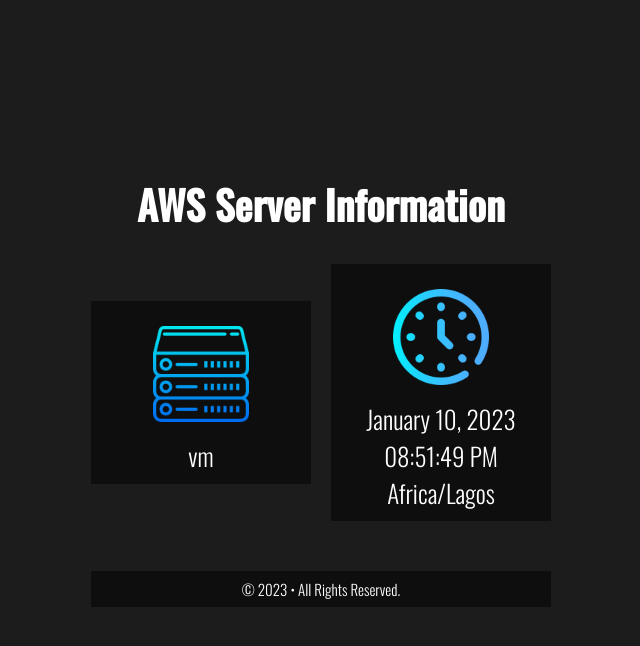
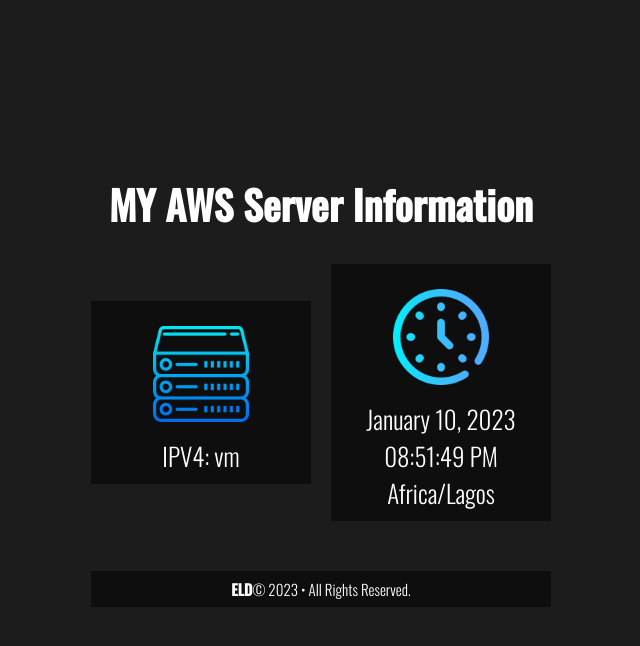
Before and after one commit to skylarng89/server_stats_template, a PHP site: page / in a window 1280 px wide. Shown: the top 646 px of the page, without its empty margins (319-959 px from the left). Run offline with PHP 8.4, Linux system fonts and the light colour scheme.

Commit message:
made minimal changes

```diff
--- a/index.php
+++ b/index.php
@@ -17,13 +17,13 @@
 <body>
 
     <div id="wrapper">
-        <h1 id="pageTitle">AWS Server Information</h1>
+        <h1 id="pageTitle">MY AWS Server Information</h1>
         <div class="twoColRow">
             <div class="serverStats">
                 <img src="./assets/server.png" alt="" class="icon">
                 <h2 class="statsValue">
                     <?php $serverName = gethostname();
-                    echo "$serverName"; ?>
+                    echo "IPV4: $serverName"; ?>
                 </h2>
             </div>
             <div class="serverStats">
@@ -41,7 +41,7 @@
                 </h2>
             </div>
         </div>
-        <p id="copyright">&copy; <?php echo date("Y"); ?> &bull; All Rights Reserved.</p>
+        <p id="copyright"><strong>ELD</strong>&copy; <?php echo date("Y"); ?> &bull; All Rights Reserved.</p>
     </div>
 
 </body>
```
